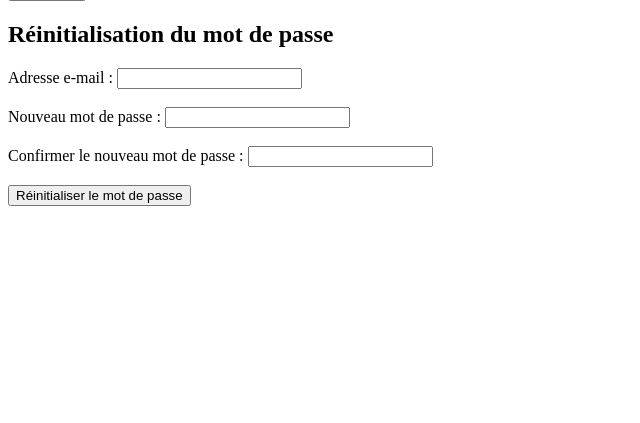
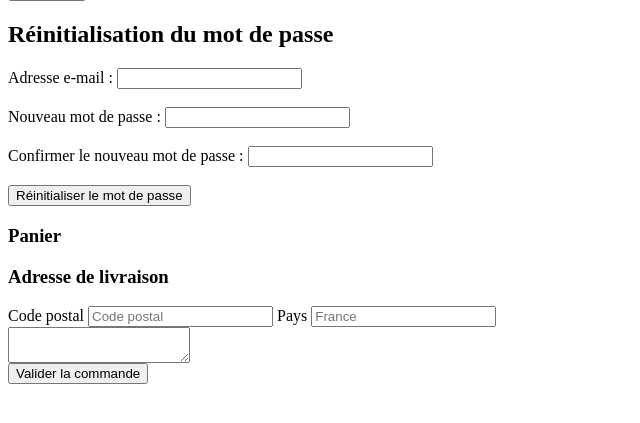
Before and after one commit to MikaelLESGUER/res04-e-comerce2, a PHP site: page /views/user/account.phtml in a window 1280 px wide. Shown: the part 328-751 px from the top of the page, without its empty margins (0-640 px from the left). Run offline with PHP 8.4, Linux system fonts and the light colour scheme.

Commit message:
account panier add

```diff
--- a/views/user/account.phtml
+++ b/views/user/account.phtml
@@ -39,3 +39,28 @@
 
         <input type="submit" value="Réinitialiser le mot de passe">
     </form>
+
+    <!-- order creation form -->
+   <form action="index.php?route=order-create" method="POST" aria-label="" id="order-create">
+      <section aria-labelledby="title-cart">
+         <h3 id="title-cart">Panier</h3>
+         <ul id="cart">
+
+         </ul>
+      </section>
+      <div>
+         <h3>Adresse de livraison</h3>
+         <div class="d-flex gap-2">
+            <label for="address_code_postal" class="visually-hidden">Code postal</label>
+            <input class="form-control" type="number" name="address_code_postal" value="" placeholder="Code postal" id="address_code_postal">
+            <label for="address_pays" class="visually-hidden">Pays</label>
+            <input class="form-control" type="text" name="address_pays" value="" placeholder="France" id="address_pays">
+         </div>
+         <label for="address_details"></label>
+         <textarea class="form-control" type="text"
+                  name="address_details" value=""
+                  placeholder="Ex: 1 rue Dufour" id="address_details">
+         </textarea>
+      </div>
+      <button class="btn btn-primary" type="submit">Valider la commande</button>
+   </form>
```
